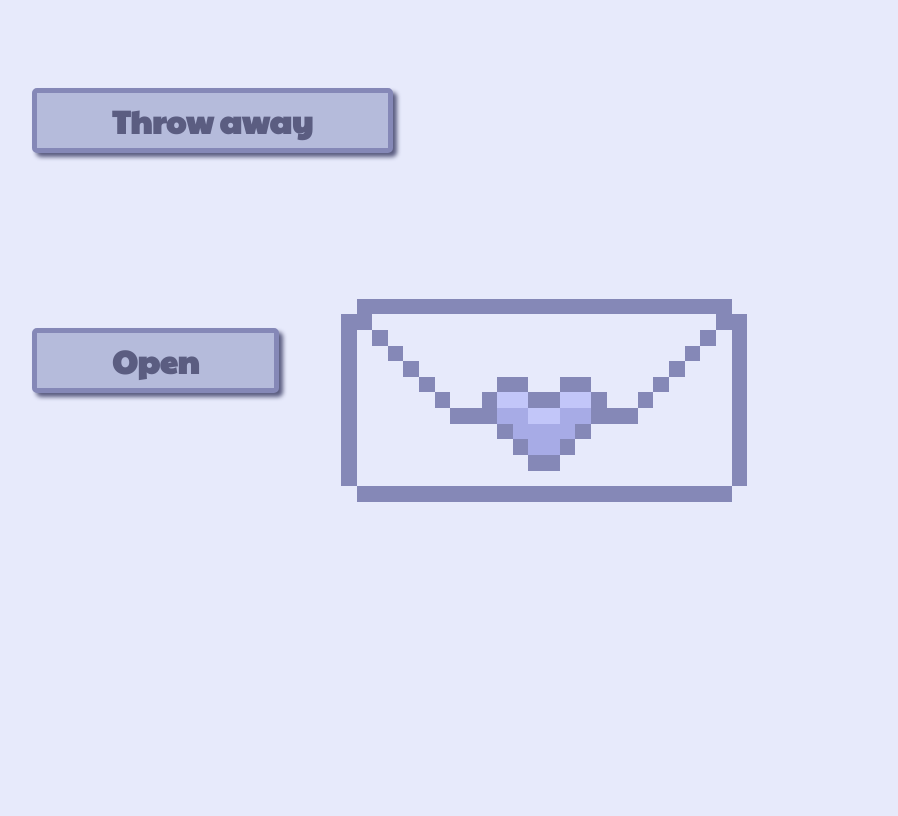
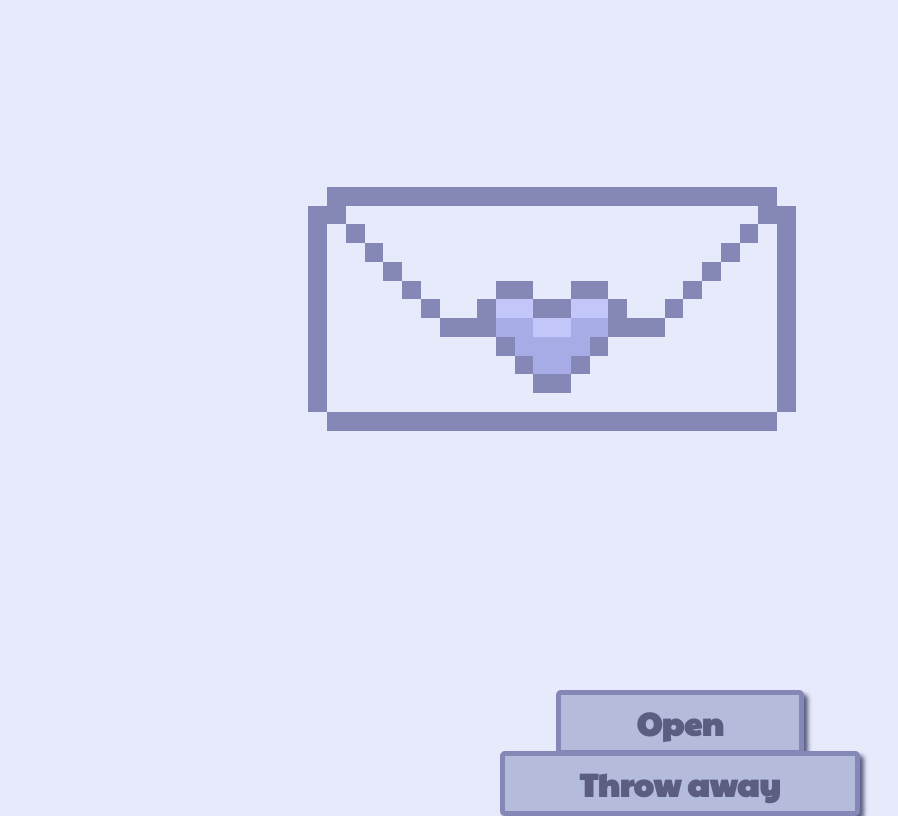
Before and after one commit to Stephaniebaard/Purple-Fox, a React (Vite) app: page / in a window 1280 px wide. Shown: the whole page, without its empty margins (96-994 px from the left). Built offline with nearby package versions, Linux system fonts and the light colour scheme.

Commit message:
small changes

```diff
--- a/src/index.scss
+++ b/src/index.scss
@@ -1,6 +1,4 @@
 body{
     background-color: rgba(231, 234, 251, 1);
     display: flex;
-    justify-content: center;
-    align-items: center;
 }
--- a/src/widgets/envelope/envelope.scss
+++ b/src/widgets/envelope/envelope.scss
@@ -5,15 +5,20 @@
     justify-content: center;
     align-items: center;
     flex-direction: column;
+    width: 100vw; /* Se till att boxen täcker hela bredden av skärmen */
+    height: 100vh;
 }
 
 .EnvelopeImage{
-    width: 500px;
+    width: 600px;
     height: auto;
     image-rendering: pixelated;
 }
 
 .ButtonBox{
     display: flex;
+    flex-direction: column;
     gap: 50px;
+    width: 100%; /* Se till att knapparna använder hela bredden av sin förälder */
+    align-items: center
 }
--- a/src/widgets/envelope/envelope.tsx
+++ b/src/widgets/envelope/envelope.tsx
@@ -25,13 +25,13 @@ const ButtonMove: React.FC = () => {
 <Button
         title="Open"
         handleClick={() => {}}
-        style={{ position: 'absolute', left: '10%', top: '40%' }}
+        style={{ position: 'relative', left: '10%', top: '40%' }}
         />
 <Button
         title="Throw away"
         handleClick={moveButton}
         style= {{
-            position: 'absolute',
+            position: 'relative',
             ...positions[positionIndex],
             transition: 'top 0,5s, left 0,5s',}}
         />
```
